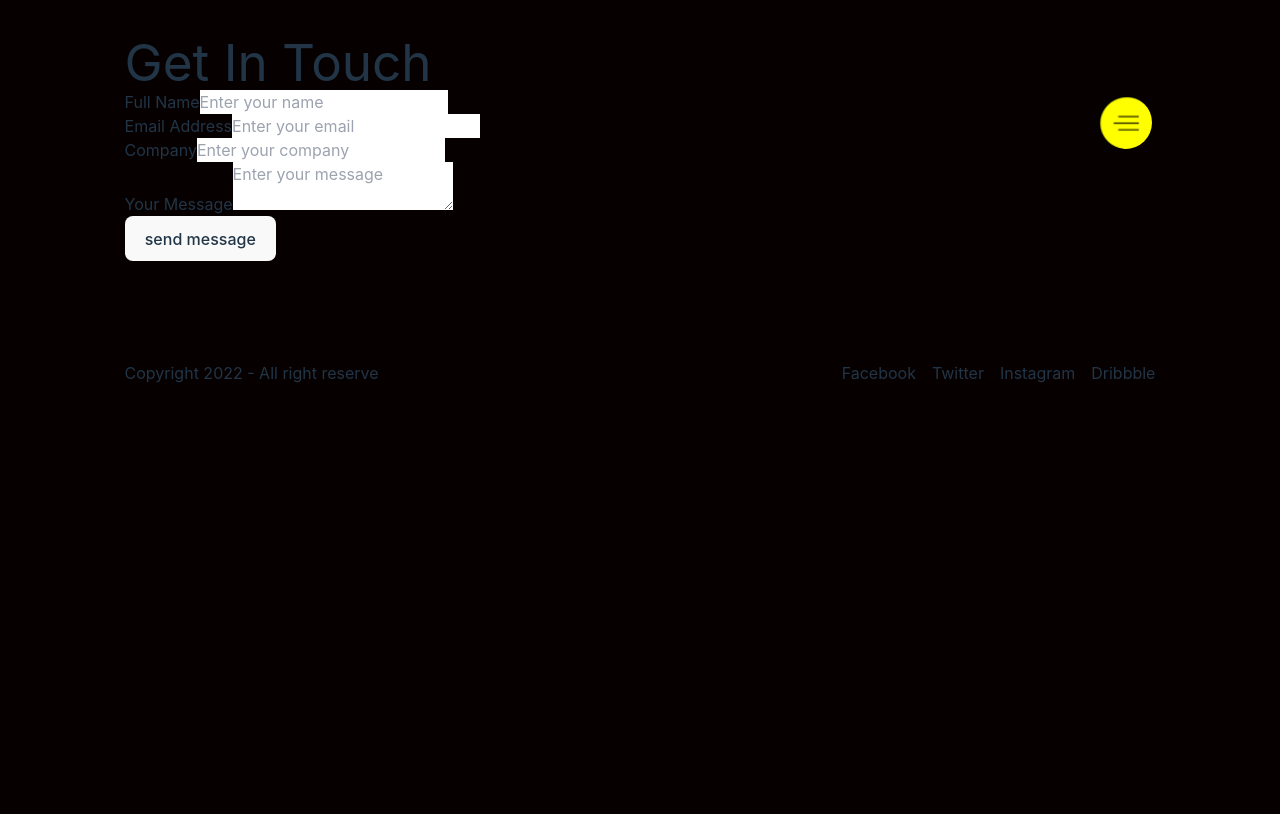
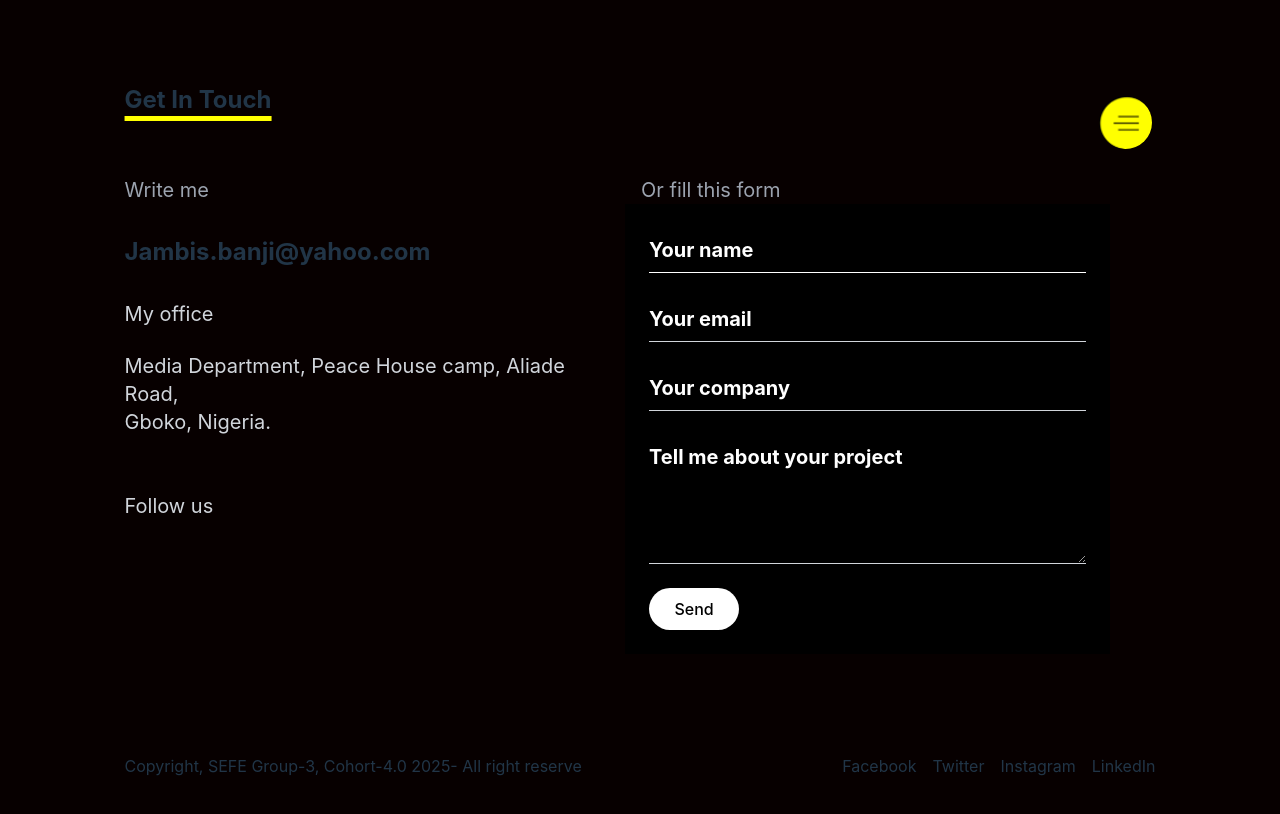
Before and after one commit to Jambisi-11/my-portfolio-g3, a React (Vite) app: page /Contact in a window 1280 px wide. Shown: the top 814 px of the page. Built offline with nearby package versions, Linux system fonts and the light colour scheme.

Commit message:
I worked on Contact

```diff
--- a/src/Compenets/Blog/BlogImage.css
+++ b/src/Compenets/Blog/BlogImage.css
@@ -1,5 +1,6 @@
 .Gridcontainer{
     height: 100vh;
+    width: 100%;
     margin:auto;
     box-sizing: border-box;
     color: aliceblue;
@@ -14,7 +15,7 @@
 
 .Gridcontainer img{
     margin-top: 2em;
-    width: 85%;
+    width: 90%;
     height: 85%;
     object-fit: cover;
     border-radius: 15px;
--- a/src/Compenets/Contact/Contact.jsx
+++ b/src/Compenets/Contact/Contact.jsx
@@ -5,33 +5,74 @@ import Nav from '../Content/Home/Nav/Nav'
 const Contact = () => {
   return (
     <div className='Con__Cont'>
-
-       <form>
-          <h1>Get In Touch</h1>
-
-          <div className='Input-box'>
-            <label> Full Name</label>
-            <input type="text" className='field' placeholder='Enter your name' required />
+          <h3 className='font-bold underline-offset-8 mt-[50px] text-2xl'>Get In Touch</h3>
+      <div className='flex gap-4'>
+          <div className='w-[47%]'>
+            <h4 className='text-gray-400 text-xl'>Write me</h4>
+            <h4 className='font-bold text-2xl mt-8 mb-8'>Jambis.banji@yahoo.com</h4>
+            <h4 className='text-gray-300 text-xl mt-6 mb-6'>My office</h4>
+            <h4 className='text-gray-300 text-xl'>Media Department, Peace House camp, Aliade Road,<br></br>Gboko, Nigeria.</h4>
+            <h4 className='text-gray-300 text-xl mt-14 mb-6'>Follow us</h4>
           </div>
 
-          <div className='Input-box'>
-            <label>Email Address</label>
-            <input type="Email" className='field' placeholder='Enter your email' required />
-          </div>
+          <div className='w-[47%]'>
+          <h4 className='text-gray-400 text-xl ml-4'>Or fill this form</h4>
 
-          <div className='Input-box'>
-            <label>Company</label>
-            <input type="Email" className='field' placeholder='Enter your company' required />
-          </div>
+          <form className="max-w-lg  bg-black p-6 space-y-6">
 
-          <div className='Input-box'>
-            <label> Your Message</label>
-            <textarea name="" id="" className='Field message' placeholder='Enter your message'></textarea>
-          </div>
+              <div className="flex flex-col gap-2">
 
-      <button type='Submit'>send message</button>
-    </form>
+                <input
+                  type="text"
+                  className="w-full placeholder-white bg-black text-white font-bold text-xl py-2 border-b border-white focus:outline-none "
+                  placeholder="Your name"
+                  required
+                />
+              </div>
 
+
+              <div className="flex flex-col gap-2">
+
+                <input
+                  type="email"
+                  className="w-full  placeholder-white bg-black  text-white font-bold text-xl  py-2 border-b border-gray-300 focus:outline-none"
+                  placeholder="Your email"
+                  required
+                />
+              </div>
+
+
+              <div className="flex flex-col gap-2">
+
+                <input
+                  type="text"
+                  className="w-full  placeholder-white bg-black  text-white font-bold text-xl  py-2 border-b border-gray-300 focus:outline-none "
+                  placeholder="Your company"
+                  required
+                />
+              </div>
+
+
+              <div className="flex flex-col gap-2">
+
+                <textarea
+                  className="w-full  placeholder-white bg-black text-white font-bold text-xl  py-2 border-b border-gray-300 focus:outline-none"
+                  rows="4"
+                  placeholder="Tell me about your project"
+                ></textarea>
+              </div>
+
+
+              <button
+                type="submit"
+                className="w-[90px] bg-white text-black  py-2 px- rounded-3xl hover:bg-blue-600"
+              >
+                Send
+              </button>
+            </form>
+
+      </div>
+  </div>
 </div>
 
   )
--- a/src/Compenets/Footer/Footer.jsx
+++ b/src/Compenets/Footer/Footer.jsx
@@ -4,13 +4,13 @@ const Footer = () => {
   return (
     <div>
       <div className='flex gap-8 justify-between mt-[100px]'>
-      <div>Copyright 2022 - All right reserve</div>
+      <div>Copyright, SEFE Group-3, Cohort-4.0 2025- All right reserve</div>
       <div>
         <ul className='flex gap-4'>
-          <li>Facebook</li>
-          <li>Twitter</li>
-          <li>Instagram</li>
-          <li>Dribbble</li>
+          <li><a href='https://facebook.com/Banjames/'target="_blank">Facebook</a></li>
+          <li><a href='https://x.com/JambisO'target="_blank">Twitter</a></li>
+          <li><a href='https://www.instagram.com/more_of_you_lord/'target="_blank">Instagram</a></li>
+          <li><a href='https://www.linkedin.com/in/james-olabisi-72746b11b'target="_blank">LinkedIn</a></li>
         </ul>
       </div>
     </div>
--- a/src/Compenets/My Resume/Resume.jsx
+++ b/src/Compenets/My Resume/Resume.jsx
@@ -7,7 +7,7 @@ const Resume = () => {
 
   return (
     <div className="flex justify-center items-center">
-    <div className='w-[90%]'>
+    <div className='w-[95%]'>
     <div className = "resume_container">
         <h3 className='font-bold underline-offset-8 text-2xl'>Resume</h3>
           <div className="headdiv"><h4 className = "head">👨‍💻 Works Experiences</h4></div>
```
